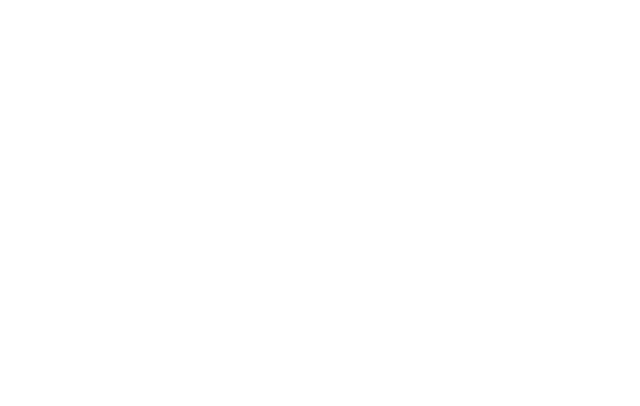
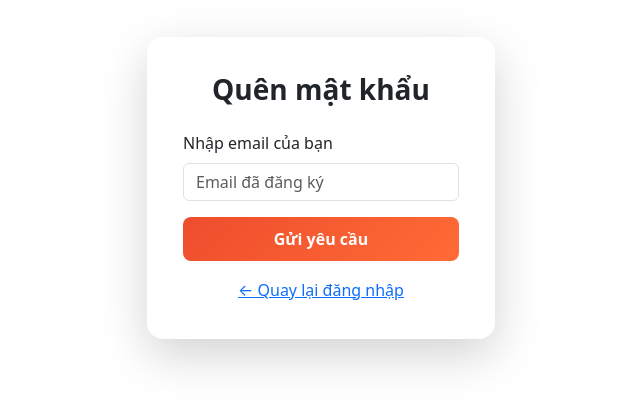
Before and after one commit to tung1612a/Tstore, a React (Create React App) app in the folder frontend/: page /forgetPass in a window 1280 px wide. Before the commit this address had no page. Shown: the part 212-618 px from the top of the page, without its empty margins (319-959 px from the left). Built offline with nearby package versions, Linux system fonts and the light colour scheme.

Commit message:
ForgetPass

```diff
--- a/frontend/src/App.js
+++ b/frontend/src/App.js
@@ -10,6 +10,7 @@
 import Login from './components/Login/Login';
 import Register from './components/Register/Register';
 import ProductDetail from "./components/Product/ProductDetail"
+import ForgotPassword from "./components/Login/ForgotPassword";
 
 
 function App() {
@@ -21,6 +22,7 @@
         <Route path="/product/:id" element={<ProductDetail />} />
         <Route path="/login" element={<Login />}></Route>
         <Route path="/register" element={<Register />}></Route>
+        <Route path="/forgetPass" element={<ForgotPassword />}></Route>
       </Routes>
     </BrowserRouter>
   )
--- /dev/null
+++ b/frontend/src/components/Login/ForgotPassword.js
@@ -0,0 +1,81 @@
+import React, { useState } from 'react';
+import { Container, Row, Col, Card, Form, Button, Spinner, Alert } from 'react-bootstrap';
+import { useNavigate } from 'react-router-dom';
+
+function ForgotPassword() {
+  const navigate = useNavigate();
+  const [email, setEmail] = useState('');
+  const [loading, setLoading] = useState(false);
+  const [success, setSuccess] = useState(false);
+  const [error, setError] = useState('');
+
+  const handleSubmit = (e) => {
+    e.preventDefault();
+    setError('');
+    setSuccess(false);
+
+    if (!email.includes('@')) {
+      setError('Vui lòng nhập email hợp lệ!');
+      return;
+    }
+
+    setLoading(true);
+
+    // Giả lập API gửi email đặt lại mật khẩu
+    setTimeout(() => {
+      setLoading(false);
+      setSuccess(true);
+      setTimeout(() => navigate('/login'), 2000); // chuyển về login sau khi gửi thành công
+    }, 2000);
+  };
+
+  return (
+    <Container className="d-flex justify-content-center align-items-center" style={{ height: "100vh" }}>
+      <Row className="w-100">
+        <Col md={{ span: 4, offset: 4 }}>
+          <Card className="shadow-lg border-0 rounded-4">
+            <Card.Body className="p-4">
+              <h3 className="text-center mb-4 fw-bold">Quên mật khẩu</h3>
+
+              {error && <Alert variant="danger">{error}</Alert>}
+              {success && <Alert variant="success">Email khôi phục đã được gửi! Vui lòng kiểm tra hộp thư.</Alert>}
+
+              <Form onSubmit={handleSubmit}>
+                <Form.Group className="mb-3" controlId="formEmail">
+                  <Form.Label>Nhập email của bạn</Form.Label>
+                  <Form.Control
+                    type="email"
+                    placeholder="Email đã đăng ký"
+                    value={email}
+                    onChange={(e) => setEmail(e.target.value)}
+                    required
+                  />
+                </Form.Group>
+
+                <div className="d-grid">
+                  <Button variant="primary" type="submit" disabled={loading}>
+                    {loading ? (
+                      <>
+                        <Spinner animation="border" size="sm" className="me-2" /> Đang gửi...
+                      </>
+                    ) : (
+                      'Gửi yêu cầu'
+                    )}
+                  </Button>
+                </div>
+              </Form>
+
+              <div className="text-center mt-3 text-muted" style={{ fontSize: "0.9rem" }}>
+                <Button variant="link" className="p-0" onClick={() => navigate('/login')}>
+                  ← Quay lại đăng nhập
+                </Button>
+              </div>
+            </Card.Body>
+          </Card>
+        </Col>
+      </Row>
+    </Container>
+  );
+}
+
+export default ForgotPassword;
--- a/frontend/src/components/Login/Login.js
+++ b/frontend/src/components/Login/Login.js
@@ -101,7 +101,7 @@
                             </Form>
 
                             <div className="text-center mt-3 text-muted" style={{ fontSize: "0.9rem" }}>
-                                Quên mật khẩu? <a href="#">Khôi phục tại đây</a>
+                                Quên mật khẩu? <a href="/forgetPass">Khôi phục tại đây</a>
                             </div>
                         </Card.Body>
                     </Card>
```
